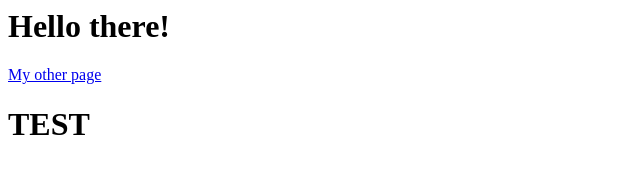
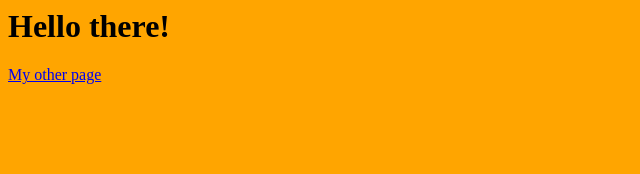
Before and after one commit to Kenzy-Hassan/CSS-Flexbox, a plain HTML site: page index.html in a window 1280 px wide. Shown: the whole page, without its empty margins (0-640 px from the left). Drawn offline with Linux system fonts and the light colour scheme.

Commit message:
1 file modified

```diff
--- a/index.html
+++ b/index.html
@@ -2,12 +2,12 @@
   <head>
     <meta charset="UTF-8" />
     <script src="script.js"></script>
-    <!-- <link rel="stylesheet" type="text/css" href="styles.css"> -->
+    <link rel="stylesheet" type="text/css" href="styles.css">
   </head>
   <body>
     <h1>Hello there!</h1>
     <a href="/me.html">My other page</a>
 
-    <h1>TEST</h1>
+
   </body>
 </html>
```
